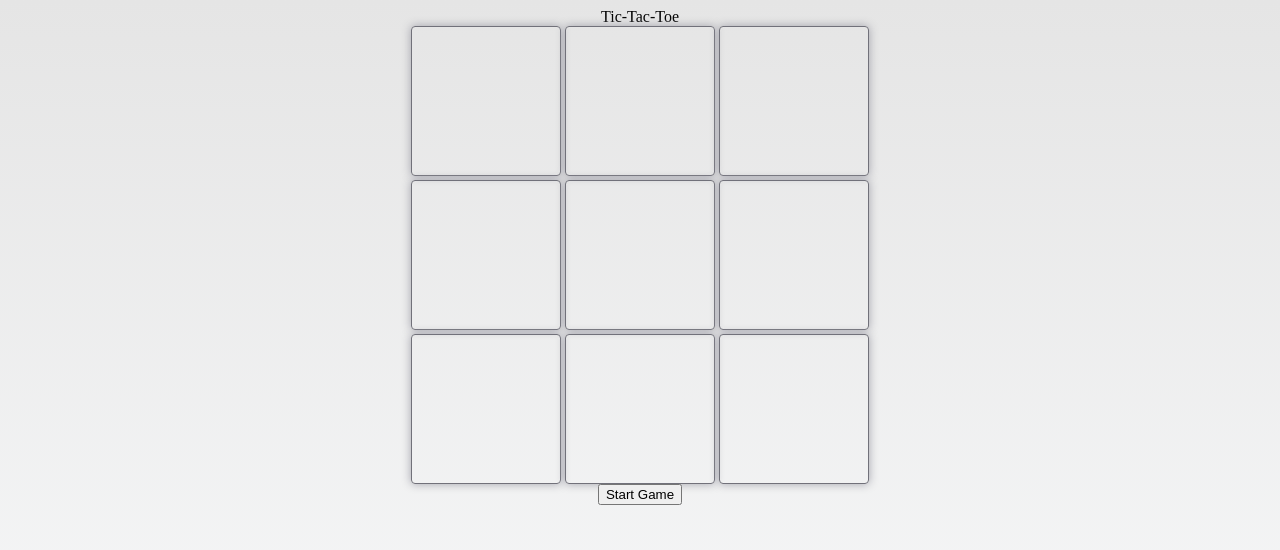
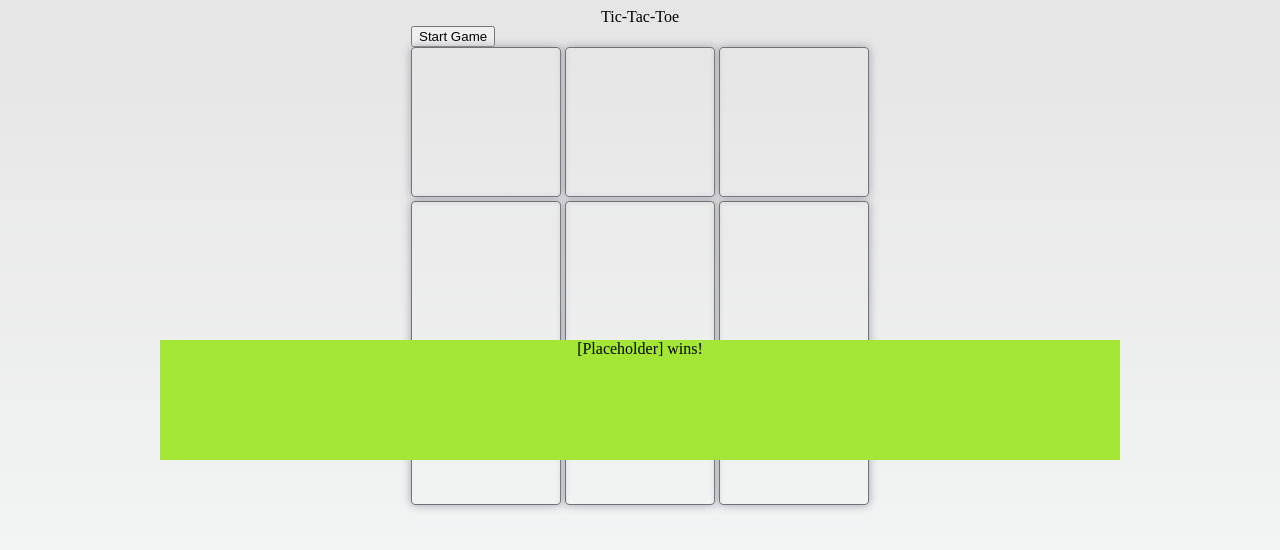
Before and after one commit to MichaelHalaj/Tic-Tac-Toe-TOP, a website: page index.html in a window 1280 px wide. Drawn offline with Linux system fonts and the light colour scheme.

Commit message:
Start winner messaging and more style

```diff
--- a/index.html
+++ b/index.html
@@ -10,7 +10,12 @@
   </head>
   <body>
     <div class="title">Tic-Tac-Toe</div>
-    <div class="board">
+    <div class="game">
+      <button class="start">Start Game</button>
+      <div class="winner-banner hide">
+        <div class="winner-message">[Placeholder] wins!</div>
+      </div>
+      <div class="board">
         <div class="board-item" id="0"></div>
         <div class="board-item" id="1"></div>
         <div class="board-item" id="2"></div>
@@ -20,7 +25,9 @@
         <div class="board-item" id="6"></div>
         <div class="board-item" id="7"></div>
         <div class="board-item" id="8"></div>
+      </div>
     </div>
-    <button class="start">Start Game</button>
+
+
   </body>
 </html>
--- a/styles.css
+++ b/styles.css
@@ -1,9 +1,7 @@
-html{
+body,html{
     height: 100%;
     background: linear-gradient(180deg, #e5e5e5, #f9fafb);
     background-repeat: no-repeat;
-}
-body{
     display: flex;
     flex-direction: column;
     align-items: center;
@@ -29,3 +27,22 @@ body{
 svg{
     justify-self: center;
 }
+.game{
+   /* position: relative; */
+}
+.winner-banner{
+    background: #a3e635;
+    display: flex;
+    justify-content: center;
+    width: 75%;
+    height: 15%;
+    top: 0;
+    bottom: 0;
+    margin: auto;
+    position: absolute;
+    left: 0;
+    right: 0;
+}
+.winner-message{
+
+}
```
